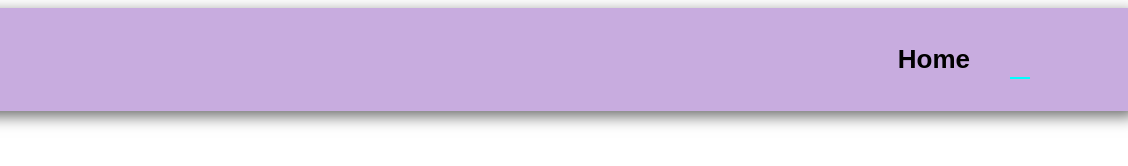
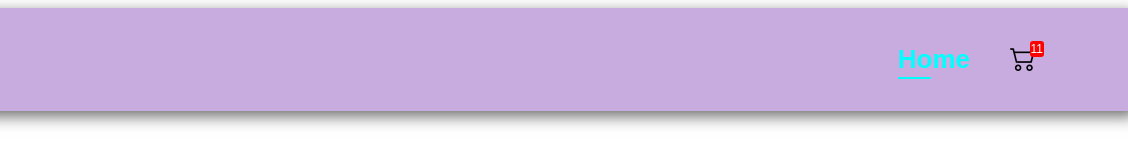
Before and after one commit to hstevennguyen/coding-challenge, a plain HTML site: page cart.html in a window 1280 px wide. Shown: the full height of the page, 152-1280 px from the left. Drawn offline with nearby package versions, Linux system fonts and the light colour scheme.

Commit message:
updated shopping cart page with new icon

```diff
--- a/cart.html
+++ b/cart.html
@@ -3,15 +3,19 @@
 <head>
   <link rel="stylesheet" href="./css/style.css">
   <title>Dessert Store</title>
-  <link rel="stylesheet" href="https://pro.fontawesome.com/releases/v5.10.0/css/all.css"/>
+  <link rel="stylesheet" href="https://cdn.jsdelivr.net/npm/bootstrap-icons@1.10.2/font/bootstrap-icons.css"
+  >
 </head>
 <body>
     <section id="header">
         <a href="#"><img src="img/logo.png" class=logo></a>
         <div>
             <ul id = "navbar">
-                <li><a href="index.html">Home</a></li>
-                <li><a href="cart.html" class="active"><i class="far fa-shopping-bag"></i></a></li>
+                <li><a href="index.html" class="active">Home</a></li>
+                <li>
+                    <a href="cart.html"><i class="bi bi-cart2"></i></i></a>
+                    <div class="cartAmount">11</div>
+                </li>
             </ul>
         </div>
     </section>
```
